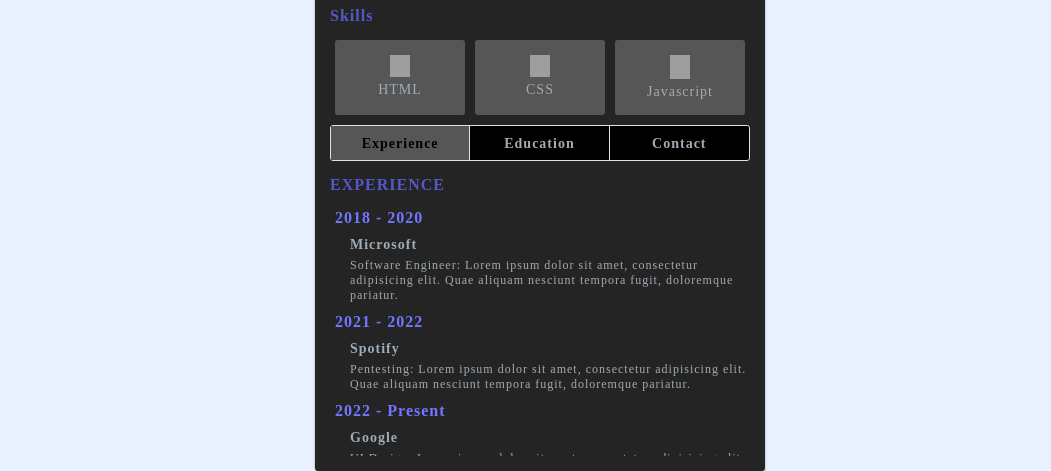
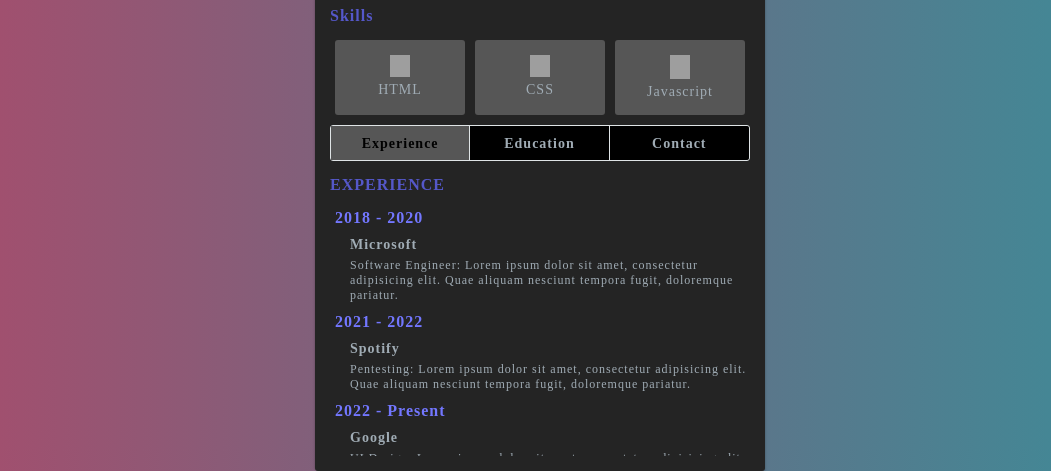
Before and after one commit to maurobandura/CV-FOR-FRONT-END-ACADEMY---2022---TICMAS, a plain HTML site: page index.html in a window 1280 px wide. Shown: the part 355-826 px from the top of the page, without its empty margins (100-1151 px from the left). Drawn offline with Linux system fonts and the light colour scheme; grey boxes are pictures that could not be loaded; a web font is replaced by a local one.

Commit message:
Update styles.css

```diff
--- a/styles.css
+++ b/styles.css
@@ -10,7 +10,7 @@
 }
 
 body{
-  background: #e7f1ff;
+  background: linear-gradient(to right, #aa4b6b, #6b6b83, #3b8d99);
   font-size: 14px;
   color: #a0acb5;
   letter-spacing: 1px;
```
